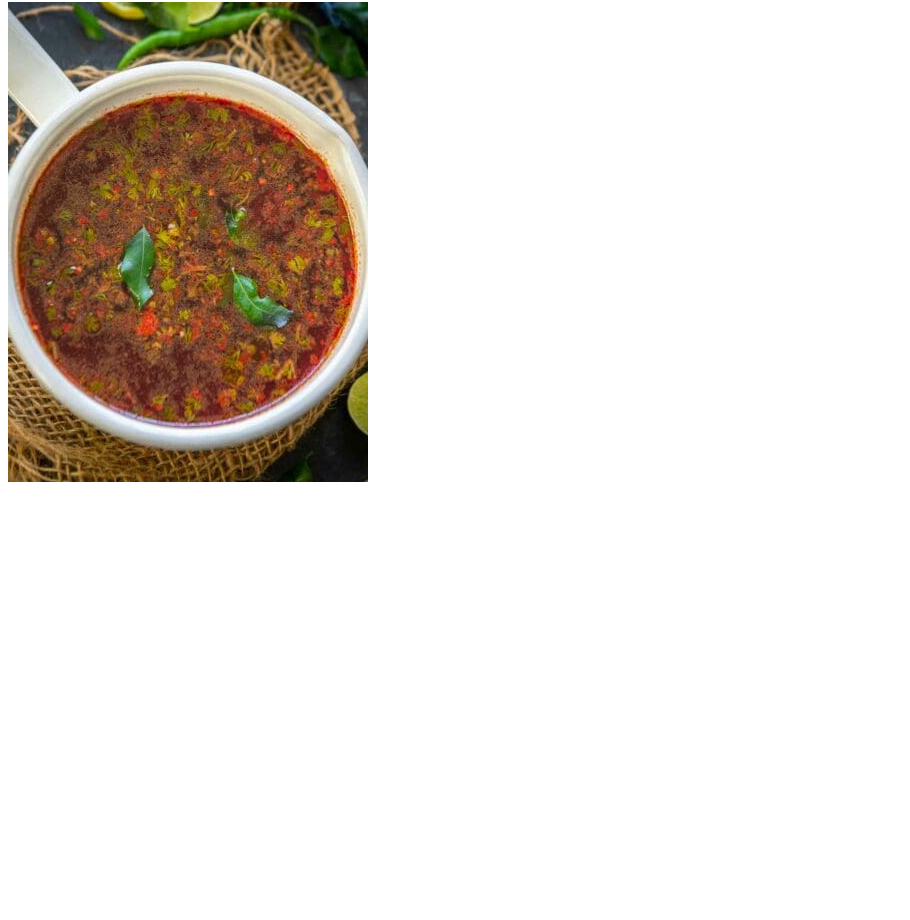
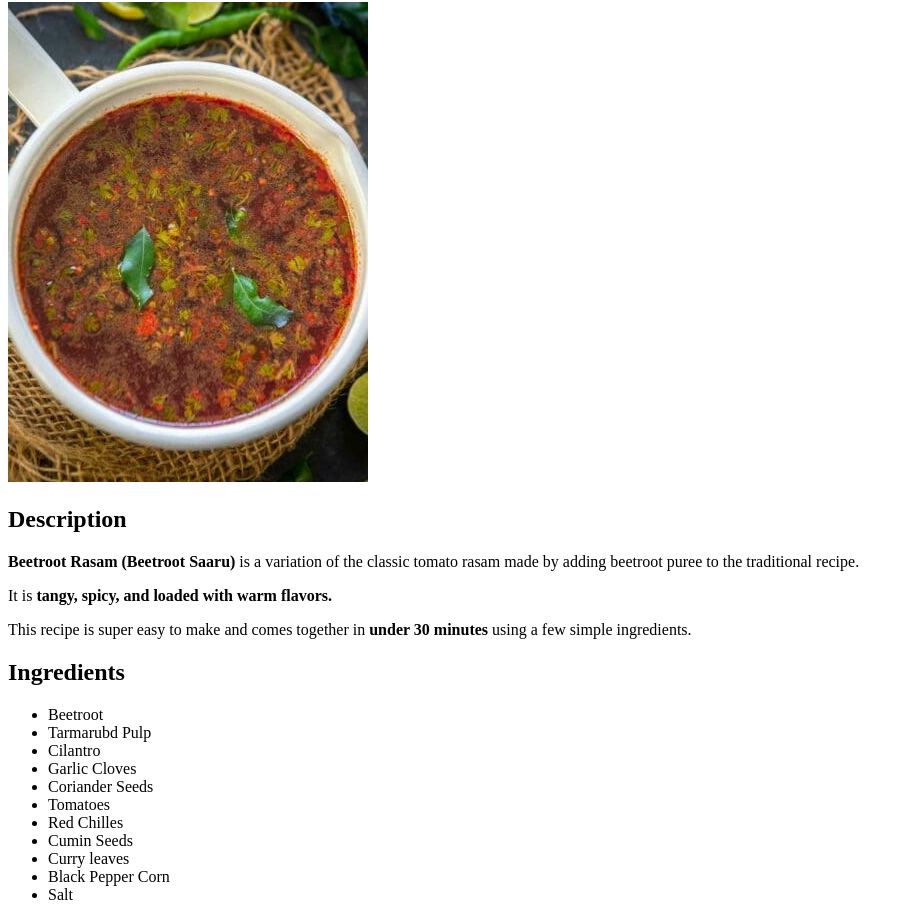
Before and after one commit to adarshunni08/odin-recipes, a plain HTML site: page recipes/beetrootrasam.html in a window 1280 px wide. Shown: the part 78-998 px from the top of the page, without its empty margins (0-910 px from the left). Before the commit the page ends 800 px from the top, so only its background shows below. Drawn offline with Linux system fonts and the light colour scheme.

Commit message:
Add Ingredients list

```diff
--- a/recipes/beetrootrasam.html
+++ b/recipes/beetrootrasam.html
@@ -7,5 +7,23 @@
     <body>
         <h1>Beetroot Rasam</h1>
         <img src="../images/beetrootrasam-resized.jpg" alt="Beetroot Rasam">
+        <h2>Description</h2>
+        <p><b>Beetroot Rasam (Beetroot Saaru)</b> is a variation of the classic tomato rasam made by adding beetroot puree to the traditional recipe.</p>
+        <p>It is <b>tangy, spicy, and loaded with warm flavors.</b></p>
+        <p>This recipe is super easy to make and comes together in <b>under 30 minutes</b> using a few simple ingredients.</p>
+        <h2>Ingredients</h2>
+        <ul>
+            <li>Beetroot</li>
+            <li>Tarmarubd Pulp</li>
+            <li>Cilantro</li>
+            <li>Garlic Cloves</li>
+            <li>Coriander Seeds</li>
+            <li>Tomatoes</li>
+            <li>Red Chilles</li>
+            <li>Cumin Seeds</li>
+            <li>Curry leaves</li>
+            <li>Black Pepper Corn</li>
+            <li>Salt</li>
+        </ul>
     </body>
 </html>
```
